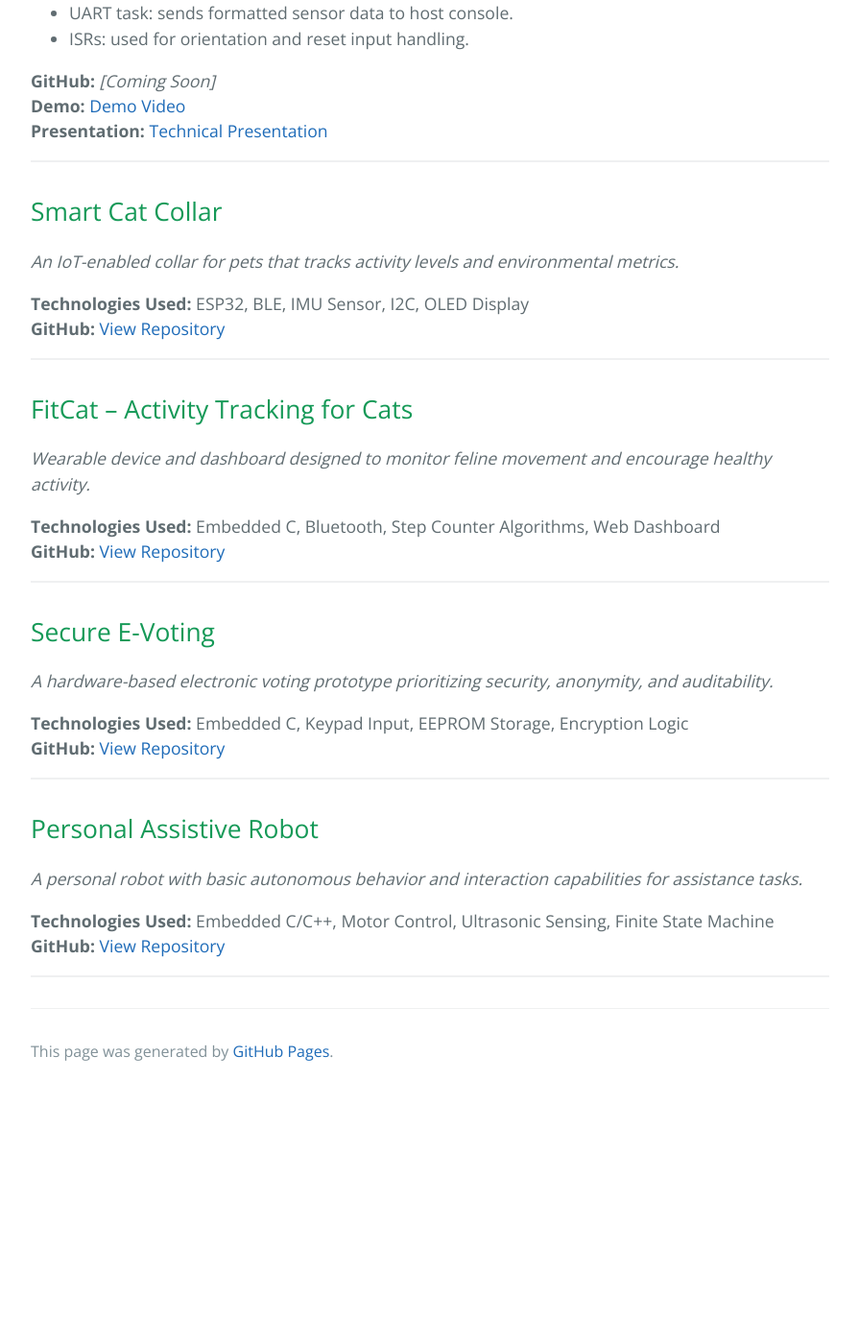
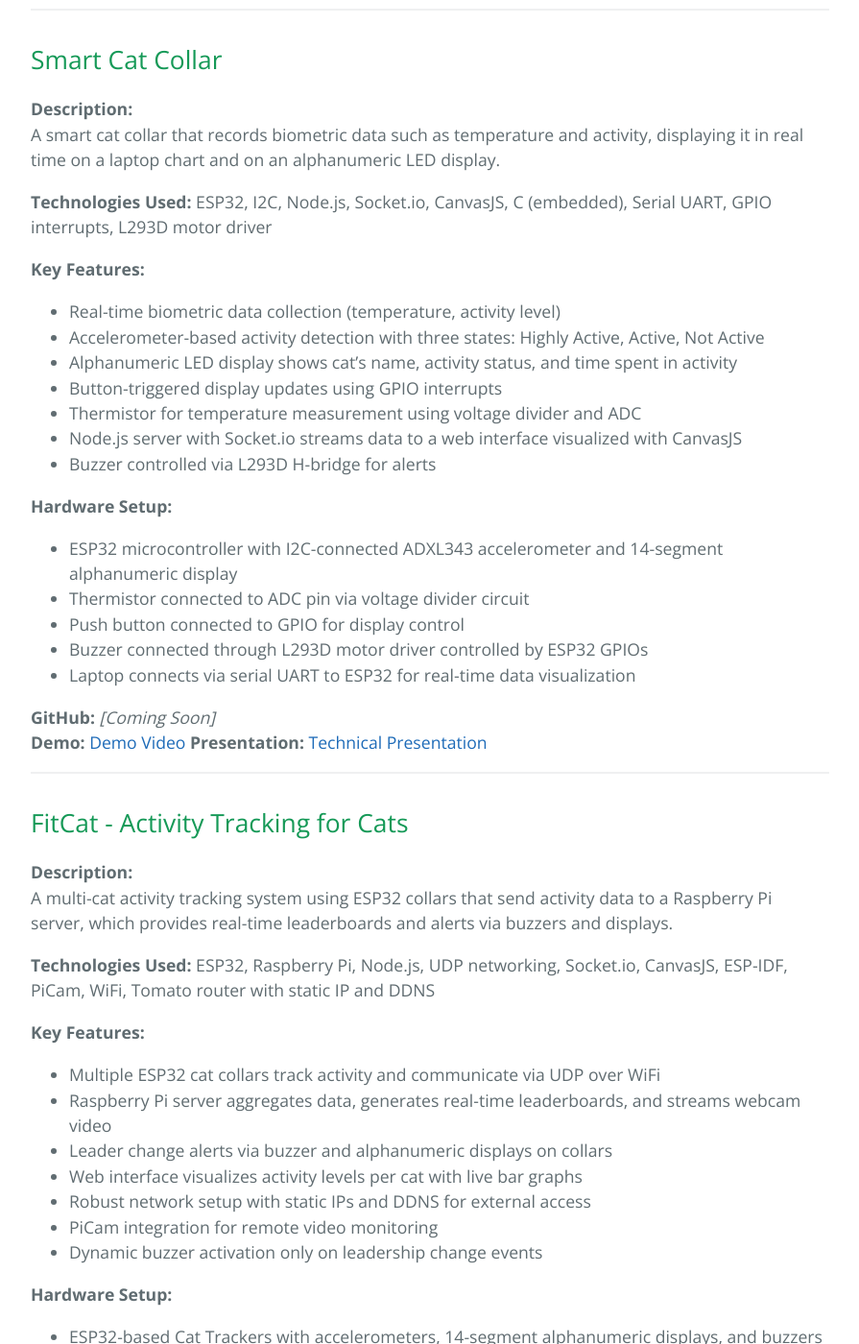
Before and after one commit to cpalencica/cpalencica.github.io, a Jekyll site: the page built from projects/embedded/index.md, in a window 1280 px wide and 1400 px high, scrolled down 3020 px. Shown: the whole window at 96% size, without its empty margins (192-1087 px from the left). Built offline with Jekyll 4.4.1, drawn with Linux system fonts in a browser that asks for light colours; a style sheet for code colours, icons or effects is not loaded; the repository's description, which GitHub fills in, is left out; before the commit the page ends 4159 px from its top, so only the background shows below that; some of the changed text lies outside the part shown.

Commit message:
added base embedded website

```diff
--- a/projects/embedded/index.md
+++ b/projects/embedded/index.md
@@ -31,6 +30,7 @@ This project implements a Linux kernel module that simulates a traffic light sys
 - Buttons on GPIO pins: 26 (Pedestrian), 46 (Mode Switch)
 
 **GitHub:** [View Repository](https://github.com/yourusername/traffic-light-kernel-module)
+**Demo:** [Watch Video](https://drive.google.com/file/d/1fBGXLANkpO7i2Bp05br930pbd9TTIFEB/view?usp=sharing)
 
 <!-- ![Traffic Light](../assets/projects/traffic_light.jpg) -->
 
@@ -66,12 +65,11 @@ This project implements a home security system in kernel space using the BeagleB
 ---
 
 ## Ingestible "Smart Pill"
-*A FreeRTOS-based monitoring system for internal and external environmental conditions using an ESP32.*
+
+**Description:**
+The Smart Pill is an embedded system designed to monitor temperature, light, battery voltage, and orientation as it passes through three distinct phases: before ingestion, inside the body, and after exit. LEDs visually indicate the current phase, and sensor data is transmitted over UART every 2 seconds. A button resets the system state and time.
 
 **Technologies Used:** ESP32, FreeRTOS, UART, ADC, GPIO Interrupts, Thermistor, Photocell, Voltage Divider
-
-**Description:**
-The Smart Pill is a compact embedded system designed to monitor temperature, light, battery voltage, and orientation as it passes through three distinct phases: before ingestion, inside the body, and after exit. LEDs visually indicate the current phase, and sensor data is transmitted over UART every 2 seconds. A button resets the system state and time.
 
 **Key Features:**
 - **Environmental Monitoring**: Thermistor for temperature, photocell for light levels, and voltage divider for battery status.
@@ -105,37 +103,116 @@ The Smart Pill is a compact embedded system designed to monitor temperature, lig
 ---
 
 ## Smart Cat Collar
-*An IoT-enabled collar for pets that tracks activity levels and environmental metrics.*
 
-**Technologies Used:** ESP32, BLE, IMU Sensor, I2C, OLED Display
-**GitHub:** [View Repository](https://github.com/yourusername/smart-cat-collar)
-<!-- ![Smart Cat Collar](../assets/projects/smart_cat_collar.jpg) -->
+**Description:**
+A smart cat collar that records biometric data such as temperature and activity, displaying it in real time on a laptop chart and on an alphanumeric LED display.
+
+**Technologies Used:** ESP32, I2C, Node.js, Socket.io, CanvasJS, C (embedded), Serial UART, GPIO interrupts, L293D motor driver
+
+**Key Features:**
+- Real-time biometric data collection (temperature, activity level)
+- Accelerometer-based activity detection with three states: Highly Active, Active, Not Active
+- Alphanumeric LED display shows cat’s name, activity status, and time spent in activity
+- Button-triggered display updates using GPIO interrupts
+- Thermistor for temperature measurement using voltage divider and ADC
+- Node.js server with Socket.io streams data to a web interface visualized with CanvasJS
+- Buzzer controlled via L293D H-bridge for alerts
+
+**Hardware Setup:**
+- ESP32 microcontroller with I2C-connected ADXL343 accelerometer and 14-segment alphanumeric display
+- Thermistor connected to ADC pin via voltage divider circuit
+- Push button connected to GPIO for display control
+- Buzzer connected through L293D motor driver controlled by ESP32 GPIOs
+- Laptop connects via serial UART to ESP32 for real-time data visualization
+
+**GitHub:** *[Coming Soon]*
+**Demo:** [Demo Video](https://drive.google.com/file/d/1fDqN_OaTaeUsbGNRtM6CE7A8nKshv5VA/view?usp=sharing)
+**Presentation:** [Technical Presentation](https://drive.google.com/file/d/1aFpp11RI6BVutXHhoSuAp_-T2tGB8Q2R/view?usp=drive_link)
 
 ---
 
-## FitCat – Activity Tracking for Cats
-*Wearable device and dashboard designed to monitor feline movement and encourage healthy activity.*
+## FitCat - Activity Tracking for Cats
 
-**Technologies Used:** Embedded C, Bluetooth, Step Counter Algorithms, Web Dashboard
-**GitHub:** [View Repository](https://github.com/yourusername/fitcat)
-<!-- ![FitCat](../assets/projects/fitcat.jpg) -->
+**Description:**
+A multi-cat activity tracking system using ESP32 collars that send activity data to a Raspberry Pi server, which provides real-time leaderboards and alerts via buzzers and displays.
+
+**Technologies Used:** ESP32, Raspberry Pi, Node.js, UDP networking, Socket.io, CanvasJS, ESP-IDF, PiCam, WiFi, Tomato router with static IP and DDNS
+
+**Key Features:**
+- Multiple ESP32 cat collars track activity and communicate via UDP over WiFi
+- Raspberry Pi server aggregates data, generates real-time leaderboards, and streams webcam video
+- Leader change alerts via buzzer and alphanumeric displays on collars
+- Web interface visualizes activity levels per cat with live bar graphs
+- Robust network setup with static IPs and DDNS for external access
+- PiCam integration for remote video monitoring
+- Dynamic buzzer activation only on leadership change events
+
+**Hardware Setup:**
+- ESP32-based Cat Trackers with accelerometers, 14-segment alphanumeric displays, and buzzers
+- Raspberry Pi running Node.js server and PiCam streaming video feed
+- Router configured with SSID "Group_5" and password "smartsys," with static IP assignments and DDNS
+- Laptop accesses the web dashboard and PiCam feed via network
+
+**GitHub:** *[Coming Soon]*
+**Demo:** [Demo Video](https://drive.google.com/file/d/1SprtTMUCdMtvfq51NJBhopZzlKO2zs8R/view)
+**Presentation:** [Technical Presentation](https://drive.google.com/file/d/1j2x-MTZJ48Ol8Pv8gB4jjld8CJDgwwId/view?usp=drive_link)
+
 
 ---
 
 ## Secure E-Voting
-*A hardware-based electronic voting prototype prioritizing security, anonymity, and auditability.*
 
-**Technologies Used:** Embedded C, Keypad Input, EEPROM Storage, Encryption Logic
-**GitHub:** [View Repository](https://github.com/yourusername/e-voting)
-<!-- ![E-Voting](../assets/projects/e_voting.jpg) -->
+**Description:**
+Implemented a network of ESP32 fobs that form a P2P UDP mesh and elect a leader using the Bully Algorithm. Votes are cast via IR communication from sender fobs to a receiver fob. The leader collects votes and forwards them to a Node.js server on a Raspberry Pi, which displays live vote counts on a web interface.
+
+**Technologies Used:** ESP32, Raspberry Pi, Node.js, UDP networking, IR communication, Bully Algorithm, Socket.io, CanvasJS, TingoDB, WiFi
+
+**Key Features:**
+- P2P UDP heartbeat communication among ESP32 fobs for leader election via Bully Algorithm
+- IR signal voting interface with visual vote options indicated by LEDs cycling every 4 seconds
+- Leader node aggregates votes and confirms vote reception to senders
+- Node.js server collects vote data and displays real-time results and logs in a browser
+- Hash table for IP to ESP32 ID mapping and active peer detection using UDP timeouts
+- Web interface uses Socket.io and CanvasJS for live vote visualization
+- Security considerations include device ID spoofing, IR eavesdropping, and Wi-Fi deauthentication mitigation
+
+**Hardware Setup:**
+- ESP32 fobs with IR LED/receiver controlled by PWM via H-Bridge
+- Voting LEDs (red/green/blue) on sender fobs cycling through options
+- Leader indication LEDs (red/green)
+- Raspberry Pi running Node.js server connected via WiFi
+
+**GitHub:** *[Coming Soon]*
+**Demo:** [Demo Video](https://youtu.be/a0FYwbCRWlc)
+**Presentation:** [Technical Presentation](https://drive.google.com/file/d/11lCbSxFivGwoJSjbmf-UDrhI10iJ07x3/view?usp=drive_link)
+
+
 
 ---
 
 ## Personal Assistive Robot
-*A personal robot with basic autonomous behavior and interaction capabilities for assistance tasks.*
 
-**Technologies Used:** Embedded C/C++, Motor Control, Ultrasonic Sensing, Finite State Machine
-**GitHub:** [View Repository](https://github.com/yourusername/assistive-robot)
-<!-- ![Assistive Robot](../assets/projects/assistive_robot.jpg) -->
+**Description:**
+Built a simple wheeled robot capable of navigating an indoor course defined by waypoints using Optitrack positioning and collision detection via a Sharp IR range sensor. The ESP32 controls motors through an H-bridge and implements PID control for waypoint following. A remote control mode using WASD keys is also supported.
+
+**Technologies Used:** ESP32, Sharp IR Range Sensor, H-Bridge Motor Driver, Optitrack Motion Capture System, Node.js, UDP, PID Control
+
+**Key Features:**
+- Real-time positioning via Optitrack system communicating coordinates over UDP
+- PID-based self-driving control to follow waypoints with heading correction
+- Collision detection using Sharp IR range sensor to stop robot if obstacle detected within 25 cm
+- Remote control mode toggled via button, enabling WASD keyboard control from a Node.js-hosted web app
+- Motor control implemented using PWM signals and GPIO pins on ESP32 through an H-bridge
+- Waypoint detection based on distance threshold (≤ 200 units) to advance navigation
+
+**Hardware Setup:**
+- ESP32 microcontroller as main processing and communication hub
+- Sharp IR Range Sensor for analog distance measurement and collision detection
+- Motors driven via H-bridge with PWM and GPIO control
+- Optitrack system for precise indoor position and orientation tracking
+
+**GitHub:** *[Coming Soon]*
+**Demo:** [Demo Video](https://drive.google.com/file/d/1pCS9vckuFYlIf6aCmPLMsRiZipL1e3xR/view?usp=drive_link)
+
 
 ---
```
Also changed, not shown: other parts of projects/embedded/index.md (+4 -6 lines).
